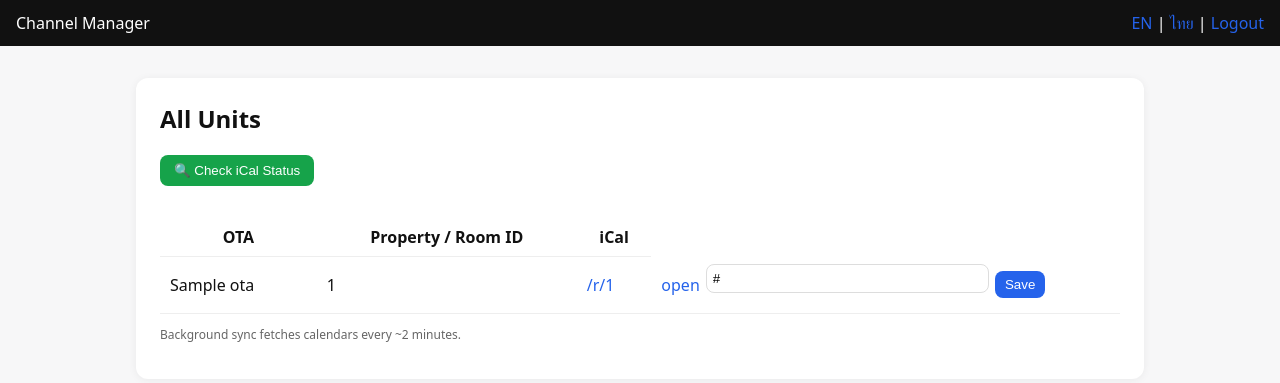
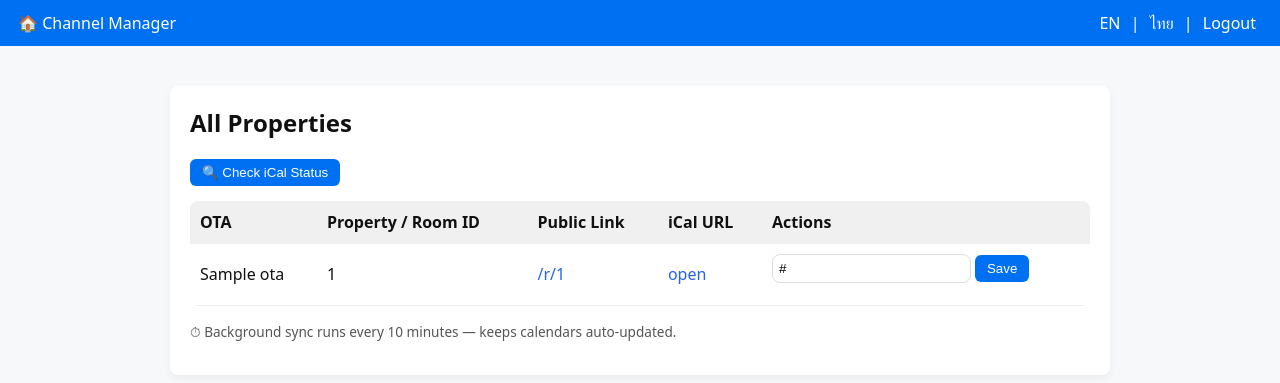
Before and after one commit to ravuri21/ravuricoltd-channelmanager-ui, a Python web app: template backend/templates/dashboard.html in a window 1280 px wide. Shown: the top 383 px of the page. Run offline with Jinja, Linux system fonts and the light colour scheme; the template is opened without the code that fills it: most values are stand-ins (such as "Sample title", 1, 10 or a date in 2020).

Commit message:
dashboard.html

```diff
--- a/backend/templates/dashboard.html
+++ b/backend/templates/dashboard.html
@@ -4,10 +4,22 @@
   <meta charset="utf-8" />
   <title>Dashboard - Channel Manager</title>
   <link rel="stylesheet" href="/static/style.css" />
+  <style>
+    body { font-family: system-ui, Arial, sans-serif; background:#f7f8fa; margin:0; }
+    table { width:100%; border-collapse:collapse; background:#fff; border-radius:8px; overflow:hidden; }
+    th, td { padding:10px; text-align:left; border-bottom:1px solid #eee; }
+    th { background:#f0f0f0; font-weight:600; }
+    .container { max-width: 900px; margin: 40px auto; background:white; border-radius:8px; padding:20px; box-shadow:0 4px 10px rgba(0,0,0,.05);}
+    .topbar { background:#0070f3; color:#fff; padding:12px 18px; display:flex; justify-content:space-between; align-items:center; }
+    .topbar a { color:white; text-decoration:none; margin:0 6px; }
+    button { border:none; background:#0070f3; color:white; border-radius:6px; padding:6px 12px; cursor:pointer; }
+    button:hover { background:#005bd1; }
+    .muted { font-size:0.85rem; color:#555; margin-top:16px; }
+  </style>
 </head>
 <body>
   <div class="topbar">
-    <div>Channel Manager</div>
+    <div>🏠 Channel Manager</div>
     <div>
       <a href="/lang/en">EN</a> | <a href="/lang/th">ไทย</a> |
       <a href="/logout">Logout</a>
@@ -15,50 +27,42 @@
   </div>
 
   <div class="container">
-    <h2>All Units</h2>
+    <h2>All Properties</h2>
 
     <!-- Actions -->
-    <button onclick="checkIcalStatus()" style="background:#16a34a;color:white;padding:8px 14px;border:none;border-radius:8px;cursor:pointer;margin-bottom:12px;">
-      🔍 Check iCal Status
-    </button>
-    <div id="ical-results" style="margin-bottom:20px;font-family:system-ui,monospace;"></div>
+    <button onclick="checkIcalStatus()">🔍 Check iCal Status</button>
+    <div id="ical-results" style="margin:15px 0;font-family:monospace;"></div>
 
     <!-- Table -->
     <table>
       <tr>
         <th>OTA</th>
         <th>Property / Room ID</th>
-        <th>iCal</th>
+        <th>Public Link</th>
+        <th>iCal URL</th>
+        <th>Actions</th>
       </tr>
       {% for u in units %}
       <tr>
-        <td>{{u.ota}}</td>
-        <td>{{u.property_id}}</td>
-
-        <!-- NEW: Public link cell -->
+        <td>{{ u.ota }}</td>
+        <td>{{ u.property_id }}</td>
+        <td><a href="/r/{{ u.id }}" target="_blank">/r/{{ u.id }}</a></td>
+        <td><a href="{{ u.ical_url }}" target="_blank">open</a></td>
         <td>
-          <a href="/r/{{u.id}}" target="_blank">/r/{{u.id}}</a>
-       </td>
-
-        <td>
-          <div style="display:flex; gap:6px; align-items:center;">
-             <a href="{{u.ical_url}}" target="_blank">open</a>
           <input id="in-{{u.id}}" type="text" value="{{u.ical_url}}" style="width:60%; padding:6px;" />
-             <button onclick="saveIcal({{u.id}})" style="padding:6px 10px;">Save</button>
-          </div>
+          <button onclick="saveIcal({{u.id}})">Save</button>
         </td>
       </tr>
       {% endfor %}
     </table>
 
-    <p class="muted">Background sync fetches calendars every ~2 minutes.</p>
+    <p class="muted">⏱ Background sync runs every 10 minutes — keeps calendars auto-updated.</p>
   </div>
 
   <script>
   async function checkIcalStatus() {
     const resultsDiv = document.getElementById("ical-results");
-    resultsDiv.innerHTML = "<div style='padding:8px;'>⏳ Checking all iCal links...</div>";
-
+    resultsDiv.innerHTML = "⏳ Checking all iCal links...";
     try {
       const res = await fetch("/api/check_ical");
       const data = await res.json();
@@ -77,10 +81,9 @@
       `;
 
       for (let row of data) {
-        let color = "#dc2626"; // red default
-        if (row.status.includes("✅")) color = "#16a34a"; // green
-        else if (row.status.includes("⚠️")) color = "#ca8a04"; // orange
-
+        let color = "#dc2626";
+        if (row.status.includes("✅")) color = "#16a34a";
+        else if (row.status.includes("⚠️")) color = "#ca8a04";
         html += `
           <tr>
             <td style='padding:8px;border-bottom:1px solid #eee;'>${row.ota}</td>
@@ -89,7 +92,6 @@
           </tr>
         `;
       }
-
       html += "</table>";
       resultsDiv.innerHTML = html;
     } catch (err) {
@@ -99,22 +101,18 @@
 
   async function saveIcal(id){
     const val = document.getElementById("in-"+id).value.trim();
-
-    // ---- Strong URL validation before saving ----
     if(!val.match(/^https:\/\/[^\s]+$/)){
-    alert("⚠️ Invalid iCal URL. It must start with https:// and contain no spaces.");
+      alert("⚠️ Invalid iCal URL. Must start with https:// and have no spaces.");
       return;
     }
 
-  // Specific OTA pattern checks
     const lower = val.toLowerCase();
     if(lower.includes("airbnb.com") || lower.includes("agoda.com")){
       if(!lower.endsWith(".ics") && !lower.includes(".ics?")){
-      alert("⚠️ Airbnb/Agoda iCal links must end with .ics or contain .ics? — please recheck the full URL.");
+        alert("⚠️ Airbnb/Agoda iCal must end with .ics or contain .ics?");
         return;
       }
     }
-
     if(lower.includes("booking.com") && !lower.includes("/v1/export?t=")){
       alert("⚠️ Booking.com iCal must contain /v1/export?t= followed by token.");
       return;
```
Lines whose indentation alone changed are shown as unchanged.
